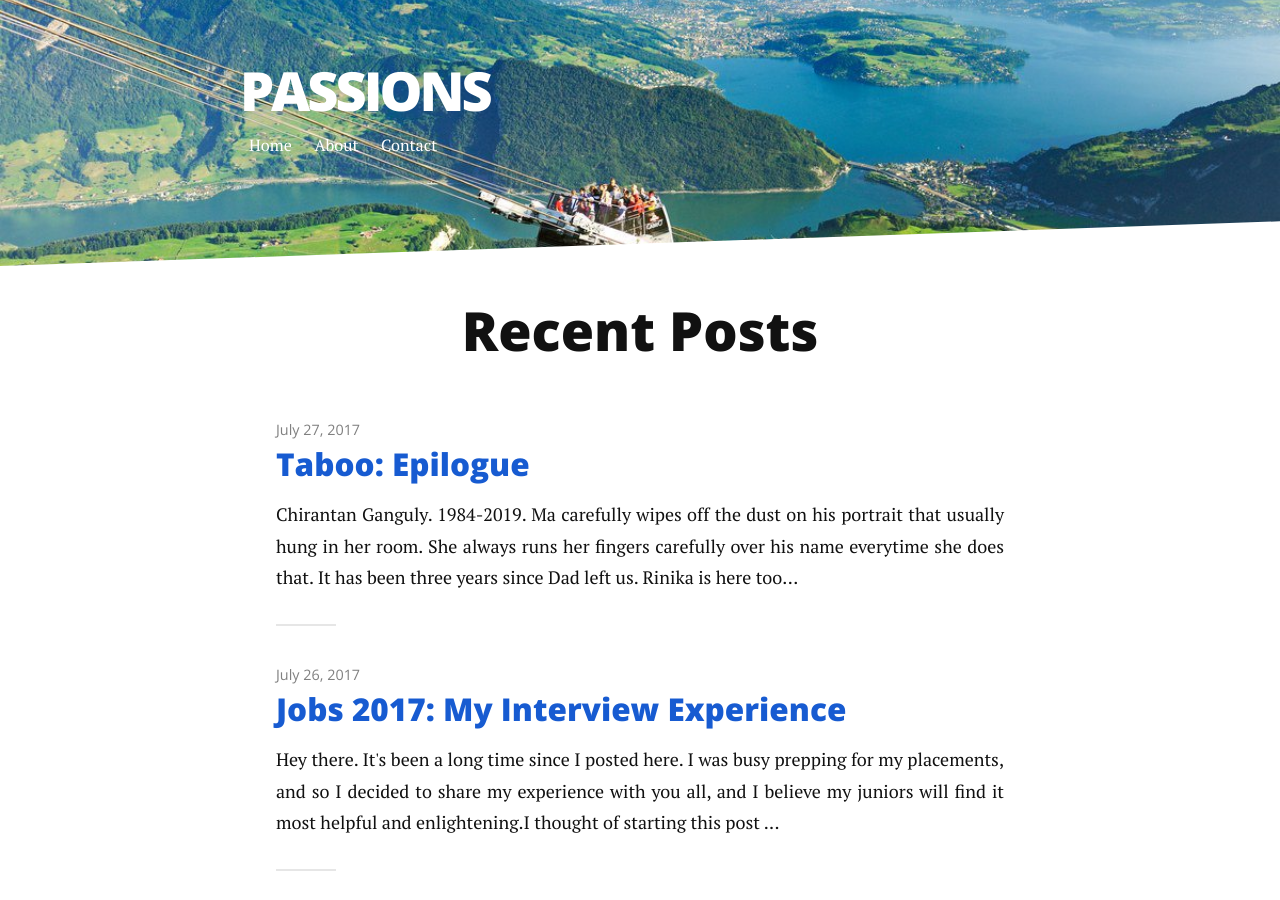
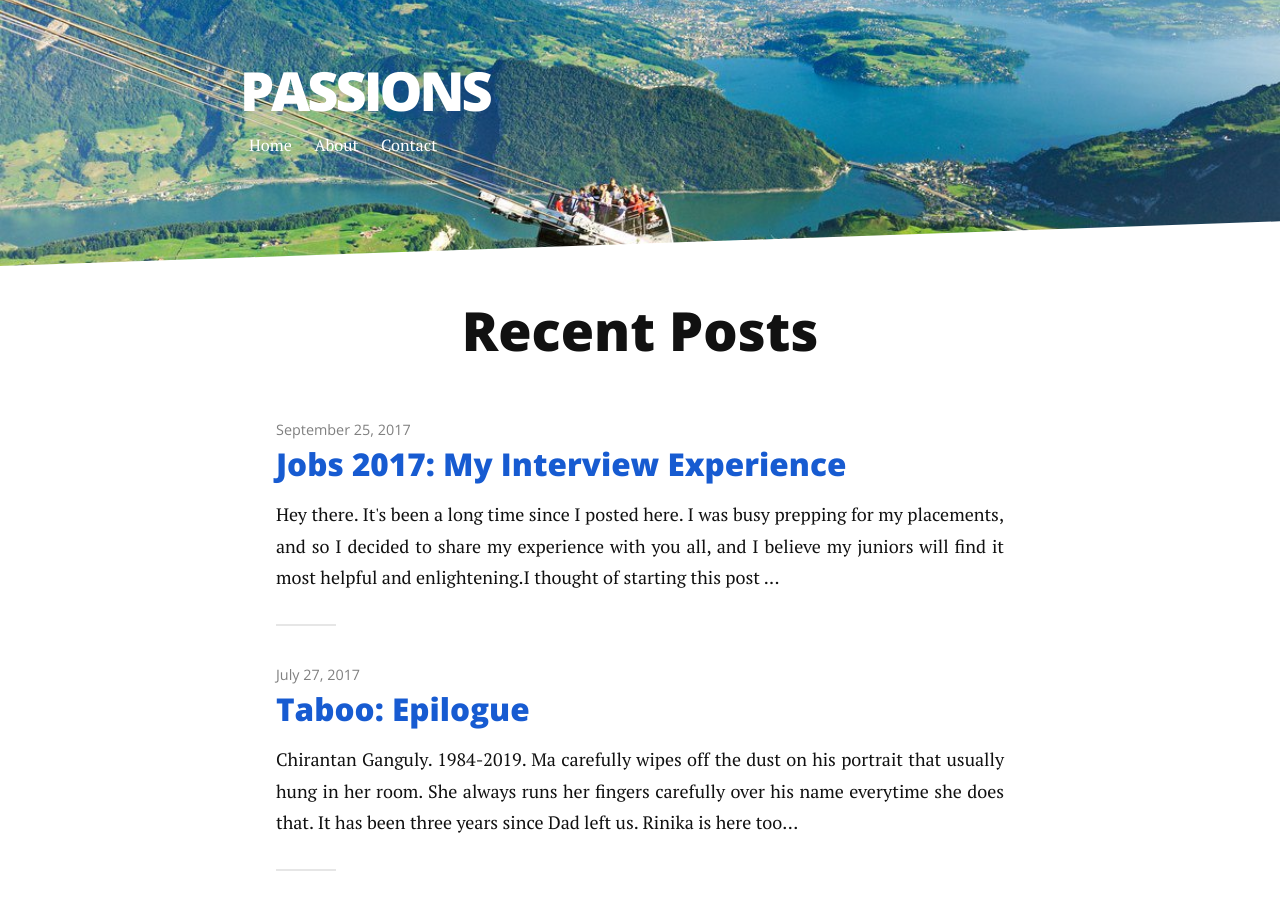
Before and after one commit to mouri11/blogs, a Jekyll site: the page built from index.html, in a window 1280 px wide and 900 px high. Built offline with Jekyll 4.4.1, drawn with Linux system fonts in a browser that asks for light colours; nearby versions of some CDN libraries; the list of posts is cut into pages by our own code.

Commit message:
Minor Changes
Signed-off-by: Rohit Das <rohit.das950@gmail.com>

```diff
--- a/_posts/2017-09-24-interexp1.markdown
+++ b/_posts/2017-09-25-interexp1.markdown
@@ -1,7 +1,7 @@
 ---
 layout: post
 title:  "Jobs 2017: My Interview Experience"
-date:   2017-07-26
+date:   2017-09-25
 author: Rohit Das
 link: https://www.facebook.com/rohit.das.1995
 ---
```
